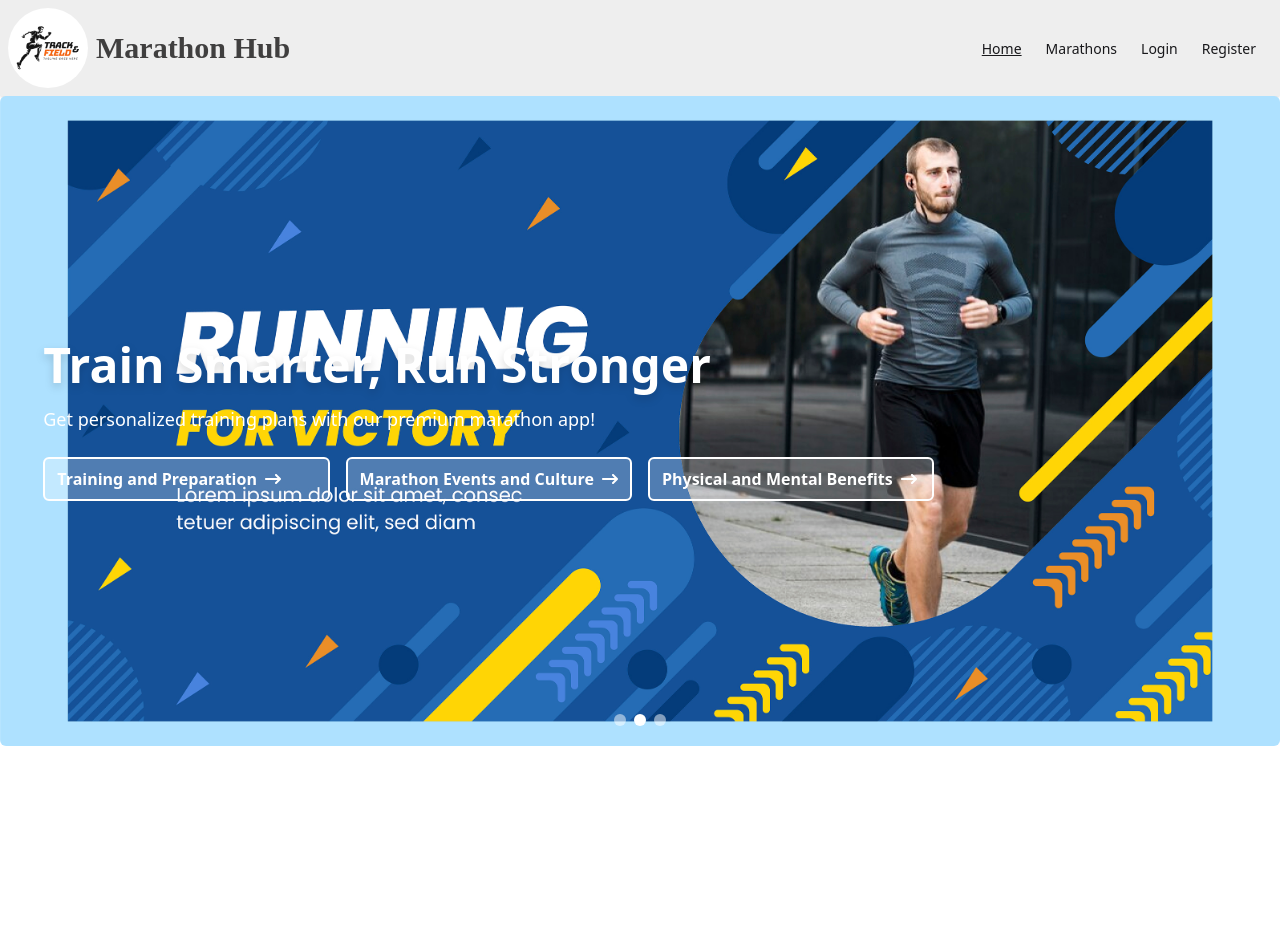
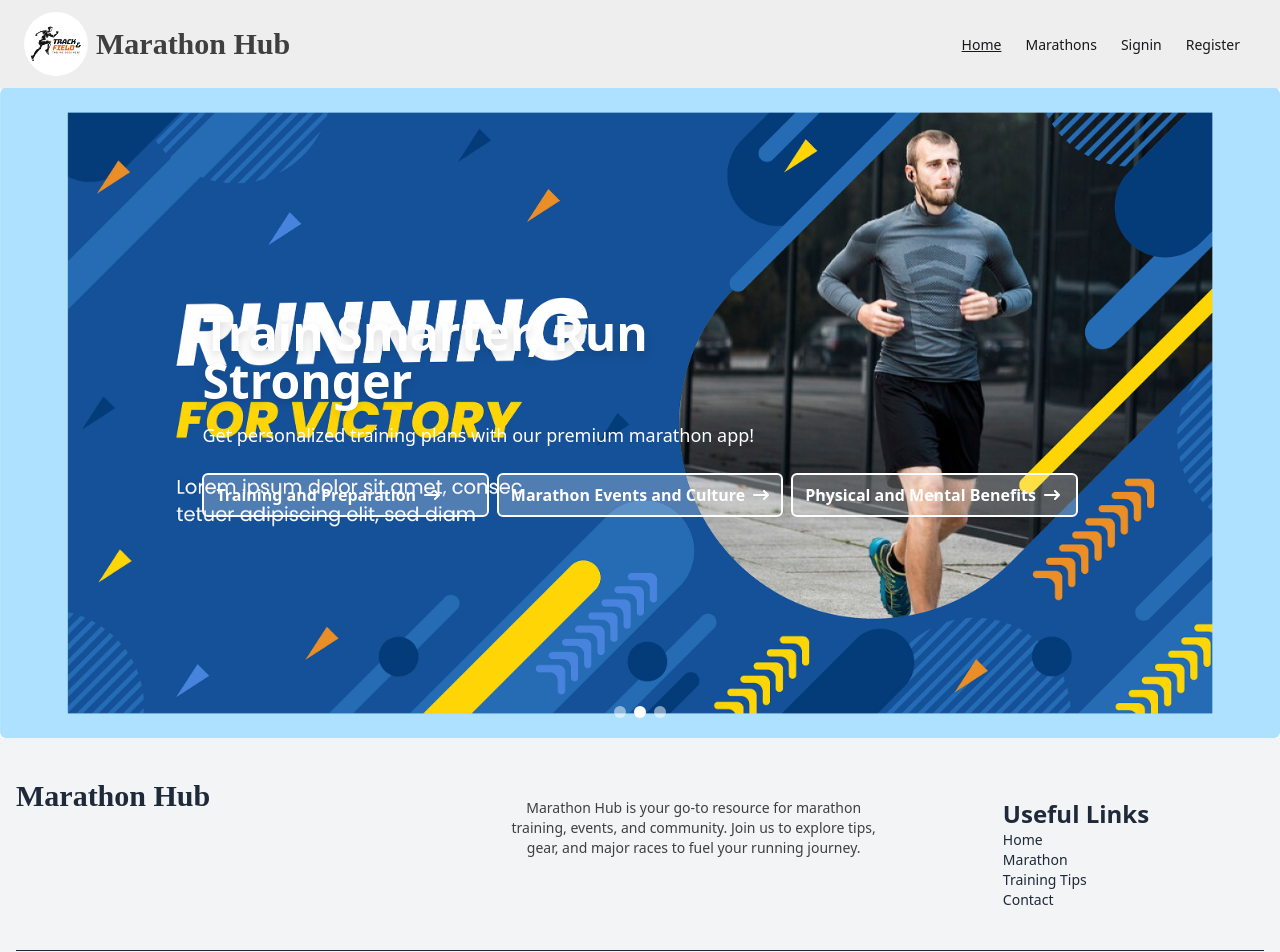
Before and after one commit to Shazidulislam/marathon-management, a React (Vite) app: page / in a window 1280 px wide. Shown: the top 952 px of the page. Before the commit the page ends 800 px from the top, so only its background shows below. Built offline with nearby package versions, Linux system fonts and the light colour scheme.

Commit message:
create fooer and responsibe it

```diff
--- a/src/Component/Banner.jsx
+++ b/src/Component/Banner.jsx
@@ -62,12 +62,12 @@ const goToSlides =(index)=>{
                         <p className='  text-5xl font-bold mb-4 drop-shadow-lg w-7/12'>{slide.title}</p>
                         <p className='text-lg mb-6'>{slide.description}</p>
 
-                        <div className='grid grid-cols-12 gap-4 mt-3 items-center'>
-                            <p className='px-3 col-span-4 lg:col-span-3 border-2 flex justify-start items-center gap-2 border-white py-2 bg-[#ffffff40] font-semibold text-md rounded-md text-white'>Training and Preparation <FaArrowRightLong /></p>
-                            <p className='px-3 border-2 col-span-5 lg:col-span-3 flex justify-start items-center gap-2 border-white py-2 bg-[#ffffff40] font-semibold text-md rounded-md text-white'>Marathon Events and Culture<FaArrowRightLong /></p>
+                        <div className='grid grid-cols-12 gap-2 mt-3 items-center'>
+                            <p className='px-3 col-span-6 md:col-span-4 border-2 flex justify-start items-center gap-2 border-white py-2 bg-[#ffffff40] font-semibold text-md rounded-md text-white'>Training and Preparation <FaArrowRightLong /></p>
+                            <p className='px-3 border-2 col-span-6  md:col-span-4 flex justify-start items-center gap-2 border-white py-2 bg-[#ffffff40] font-semibold text-md rounded-md text-white'>Marathon Events and Culture<FaArrowRightLong /></p>
 
 
-                            <p className='px-3 border-2 col-span-4 lg:col-span-3 flex justify-start items-center gap-2 border-white py-2 bg-[#ffffff40] font-semibold text-md rounded-md text-white'>Physical and Mental Benefits<FaArrowRightLong /></p>
+                            <p className='px-3 border-2 col-span-12 md:col-span-4  flex justify-start items-center gap-2 border-white py-2 bg-[#ffffff40] font-semibold text-md rounded-md text-white'>Physical and Mental Benefits<FaArrowRightLong /></p>
                         </div>
                       </div>
                     </div>
--- a/src/Component/Footer.jsx
+++ b/src/Component/Footer.jsx
@@ -1,8 +1,39 @@
 import React from 'react';
+import { Link } from 'react-router';
 
 const Footer = () => {
     return (
-       <div></div>
+        <footer className="px-4 divide-y  bg-gray-100  text-gray-800">
+            <div className="container flex flex-col justify-between py-10 mx-auto space-y-8 lg:flex-row lg:space-y-0">
+                <div className="lg:w-3/5">
+                  <span className="self-center text-2xl  md:text-3xl text_rancho font-semibold">Marathon Hub</span>
+                </div>
+                <div className="grid md:grid-cols-3 not-only:">
+                    <div className='pt-5 col-span-2'>
+                       <p className='text-[#403f3f] px-6 lg:mx-auto lg:w-9/12 font-medium text-sm   lg:text-center'>Marathon Hub is your go-to resource for marathon training, events, and community. Join us to explore tips, gear, and major races to fuel your running journey.</p>
+                    </div>
+                    <div className='pt-5 text-sm col-span-1 px-6'>
+                            <h2 className='self-center text-2xl   font-semibold'>Useful Links</h2>
+
+                        <ul className='font-medium'>
+                            <li>
+                                <Link className='hover:text-blue-500' to={"/"}>Home</Link>
+                            </li>
+                            <li>
+                                <Link  className='hover:text-blue-500' >Marathon</Link>
+                            </li>
+                            <li>
+                                <Link  className='hover:text-blue-500' >Training Tips</Link>
+                            </li>
+                            <li>
+                                <Link  className='hover:text-blue-500' >Contact</Link>
+                            </li>
+                        </ul>
+                    </div>
+                </div>
+            </div>
+            <div className="py-6 text-sm text-center  text-gray-600">© 2025 Marathon Hub. All rights reserved.</div>
+        </footer>
     );
 };
 
--- a/src/Component/Navbar.jsx
+++ b/src/Component/Navbar.jsx
@@ -26,17 +26,17 @@ const Navbar = () => {
         </li>
         <li>
             <NavLink
-                to="/rrr"
+                to="/signin"
                 className={({ isActive, isPending }) =>
                     isPending ? "pending" : isActive ? "underline" : ""
                 }
                 >
-                Login
+                Signin
             </NavLink>
         </li>
         <li>
             <NavLink
-                to="/rr"
+                to="/register"
                 className={({ isActive, isPending }) =>
                     isPending ? "pending" : isActive ? "underline" : ""
                 }
@@ -47,11 +47,14 @@ const Navbar = () => {
      </>
     return (
         <div>
-            <div className="navbar bg-base-300  shadow-sm">
-                <div className="navbar-start">
+            <div className="flex w-full justify-between items-center bg-base-300 py-3 px-2 md:px-6 shadow-sm">
+                <div className="flex justify-between items-center">
                     <div className="dropdown">
-                    <div tabIndex={0} role="button" className="btn btn-ghost md:hidden">
-                        <svg xmlns="http://www.w3.org/2000/svg" className="h-5 w-5" fill="none" viewBox="0 0 24 24" stroke="currentColor"> <path strokeLinecap="round" strokeLinejoin="round" strokeWidth="2" d="M4 6h16M4 12h8m-8 6h16" /> </svg>
+                       <div className='grid grid-cols-12 items-center'>
+                           <div tabIndex={0} role="button" className="btn mt-4 btn-ghost block md:hidden col-span-4">
+                            <svg  className="h-5 w-5" fill="none" viewBox="0 0 24 24" stroke="currentColor"> <path strokeLinecap="round" strokeLinejoin="round" strokeWidth="2" d="M4 6h16M4 12h8m-8 6h16" /> </svg>
+                            </div>
+                           <h1 className='block md:hidden col-span-8 text-3xl text_rancho font-bold text-[#403f3f]'>Marathon Hub</h1>
                        </div>
                         <ul
                             tabIndex={0}
@@ -61,14 +64,14 @@ const Navbar = () => {
                             }
                         </ul>
                     {/* avater */}
-                      <div className='flex justify-center items-center gap-2'>
-                        <img className='w-20 rounded-full' src={marathonlogo2} alt="" />
+                      <div className='hidden md:flex justify-center items-center gap-2'>
+                        <img className='w-12 lg:w-16 rounded-full' src={marathonlogo2} alt="" />
                         <h1 className='text-3xl text_rancho font-bold text-[#403f3f]'>Marathon Hub</h1>
                       </div>
 
                     </div>
                 </div>
-                <div className="navbar-end hidden md:flex">
+                <div className=" hidden md:flex">
                     <ul className="menu menu-horizontal px-1 font-medium">
                         {
                             links
--- /dev/null
+++ b/src/Pages/Register.jsx
@@ -0,0 +1,11 @@
+import React from 'react';
+
+const Register = () => {
+    return (
+        <div>
+            <h2>Hello i am register</h2>
+        </div>
+    );
+};
+
+export default Register;
--- /dev/null
+++ b/src/Pages/Signin.jsx
@@ -0,0 +1,11 @@
+import React from 'react';
+
+const Signin = () => {
+    return (
+        <div >
+            <h1>Hello i a m sign in</h1>
+        </div>
+    );
+};
+
+export default Signin;
--- a/src/router/router.jsx
+++ b/src/router/router.jsx
@@ -1,6 +1,8 @@
 import { createBrowserRouter } from "react-router";
 import Root from "../MainLayout/Root";
 import Home from "../Pages/Home";
+import Register from "../Pages/Register";
+import Signin from "../Pages/Signin";
 
 
 export const router = createBrowserRouter([
@@ -11,6 +13,14 @@ export const router = createBrowserRouter([
             {
                 index:true,
                 Component:Home,
+            },
+            {
+                path:"/register",
+                Component:Register,
+            },
+            {
+                path:"/signin",
+                Component:Signin,
             }
         ]
     }
```
Lines whose indentation alone changed are shown as unchanged.
